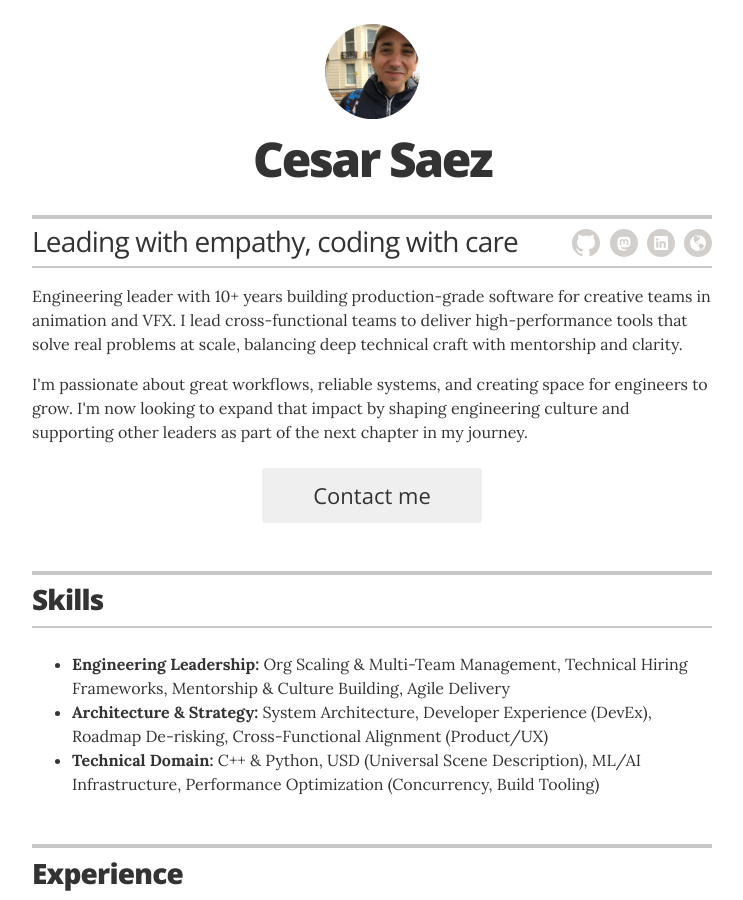
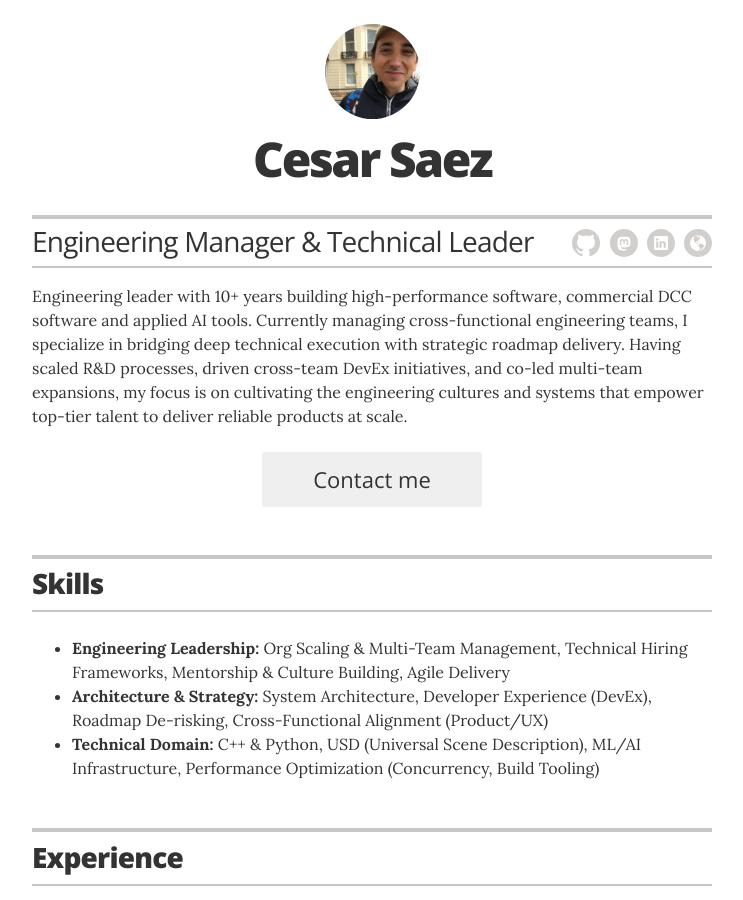
Before and after one commit to csaez/csaez.github.io, a Jekyll site: the page built from index.html, in a window 1280 px wide and 900 px high. Shown: the whole window, without its empty margins (268-1011 px from the left). Built offline with Jekyll 4.4.1, drawn with Linux system fonts in a browser that asks for light colours.

Commit message:
Update _config.yml

```diff
--- a/_config.yml
+++ b/_config.yml
@@ -11,7 +11,7 @@ sass:
 # Resume settings
 resume_avatar:                  "true"
 resume_name:                    "Cesar Saez"
-resume_title:                   "Leading with empathy, coding with care"
+resume_title:                   "Engineering Manager & Technical Leader"
 
 # used for the contact button in _layouts/resume.html
 resume_contact_email:           "hi@cesarsaez.com"
@@ -19,8 +19,7 @@ resume_contact_email:           "hi@cesarsaez.com"
 resume_header_contact_info:     "London, UK - hi@cesarsaez.com"
 display_header_contact_info:    "true"
 
-resume_header_intro: "<p>Engineering leader with 10+ years building production-grade software for creative teams in animation and VFX. I lead cross-functional teams to deliver high-performance tools that solve real problems at scale, balancing deep technical craft with mentorship and clarity.</p><p>I'm passionate about great workflows, reliable systems, and creating space for engineers to grow. I'm now looking to expand that impact by shaping engineering culture and supporting other leaders as part of the next chapter in my journey.</p>"
-
+resume_header_intro: "<p>Engineering leader with 10+ years building high-performance software, commercial DCC software and applied AI tools. Currently managing cross-functional engineering teams, I specialize in bridging deep technical execution with strategic roadmap delivery. Having scaled R&D processes, driven cross-team DevEx initiatives, and co-led multi-team expansions, my focus is on cultivating the engineering cultures and systems that empower top-tier talent to deliver reliable products at scale.</p>"
 
 # use "yes" to display the email contact button,
 # "no" to display an "I'm not looking for work" message,
```
